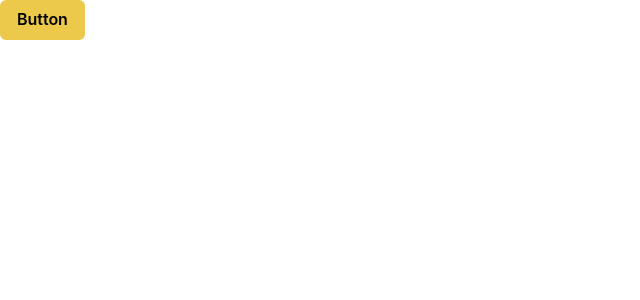
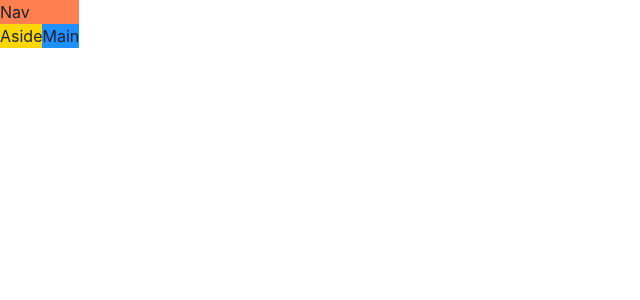
Before and after one commit to asemanemo/movie-hub, a React (Vite) app: page / in a window 1280 px wide. Shown: the top 300 px of the page, without its empty margins (0-640 px from the left). Built offline with nearby package versions, Linux system fonts and the light colour scheme.

Commit message:
Create Grid

```diff
--- a/index.html
+++ b/index.html
@@ -4,7 +4,7 @@
     <meta charset="UTF-8" />
     <link rel="icon" type="image/svg+xml" href="/vite.svg" />
     <meta name="viewport" content="width=device-width, initial-scale=1.0" />
-    <title>The Movie Hub</title>
+    <title> Movie </title>
   </head>
   <body>
     <div id="root"></div>
--- a/src/App.tsx
+++ b/src/App.tsx
@@ -1,7 +1,28 @@
-import { Button, ButtonGroup } from "@chakra-ui/react";
+import { Grid, GridItem, Show } from "@chakra-ui/react";
 
 function App() {
-  return <Button colorScheme="yellow">Button</Button>;
+  return (
+    <Grid
+      templateAreas={{
+        base: `"nav" "main"`,
+        lg: `"nav nav" "aside main"`,
+      }}
+    >
+      <GridItem area="nav" bg="coral">
+        Nav
+      </GridItem>
+
+      <Show above="lg">
+        <GridItem area="aside" bg="gold">
+          Aside
+        </GridItem>
+      </Show>
+
+      <GridItem area="main" bg="dodgerblue">
+        Main
+      </GridItem>
+    </Grid>
+  );
 }
 
 export default App;
```
